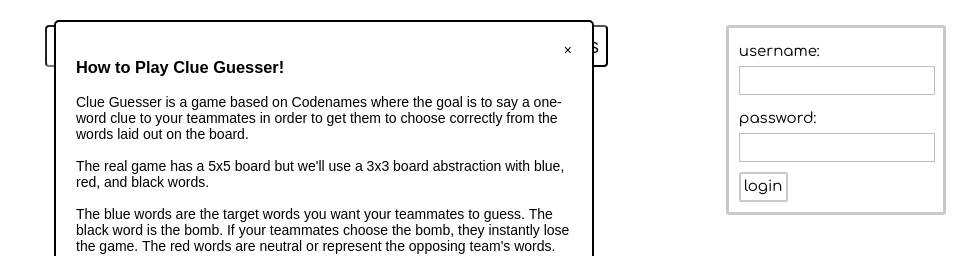
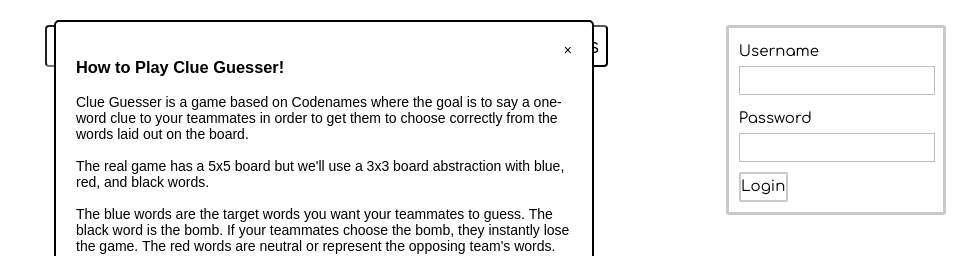
Before and after one commit to anniehu17/codenames, a React (Create React App) app in the folder frontend/: page / in a window 1280 px wide. Shown: the top 256 px of the page, without its empty margins (316-1280 px from the left). Built offline with nearby package versions, Linux system fonts and the light colour scheme; no server answers; the HTML template or start-up script is replaced by a standard one.

Commit message:
capitalized words

```diff
--- a/frontend/src/components/LoginForm.js
+++ b/frontend/src/components/LoginForm.js
@@ -23,10 +23,10 @@
     };
     return (
       <form className="loginForm" onSubmit={handleSubmit} >
-        <Field ref={usernameRef} label="username:" type="text" />
-        <Field ref={passwordRef} label="password:" type="password" />
+        <Field ref={usernameRef} label="Username" type="text" />
+        <Field ref={passwordRef} label="Password" type="password" />
         <div>
-          <button className="loginButton" type="submit">login</button>
+          <button className="loginButton" type="submit">Login</button>
         </div>
           {errorMessage === "" ? "" : <p className="loginError">{errorMessage}</p>}
 
```
